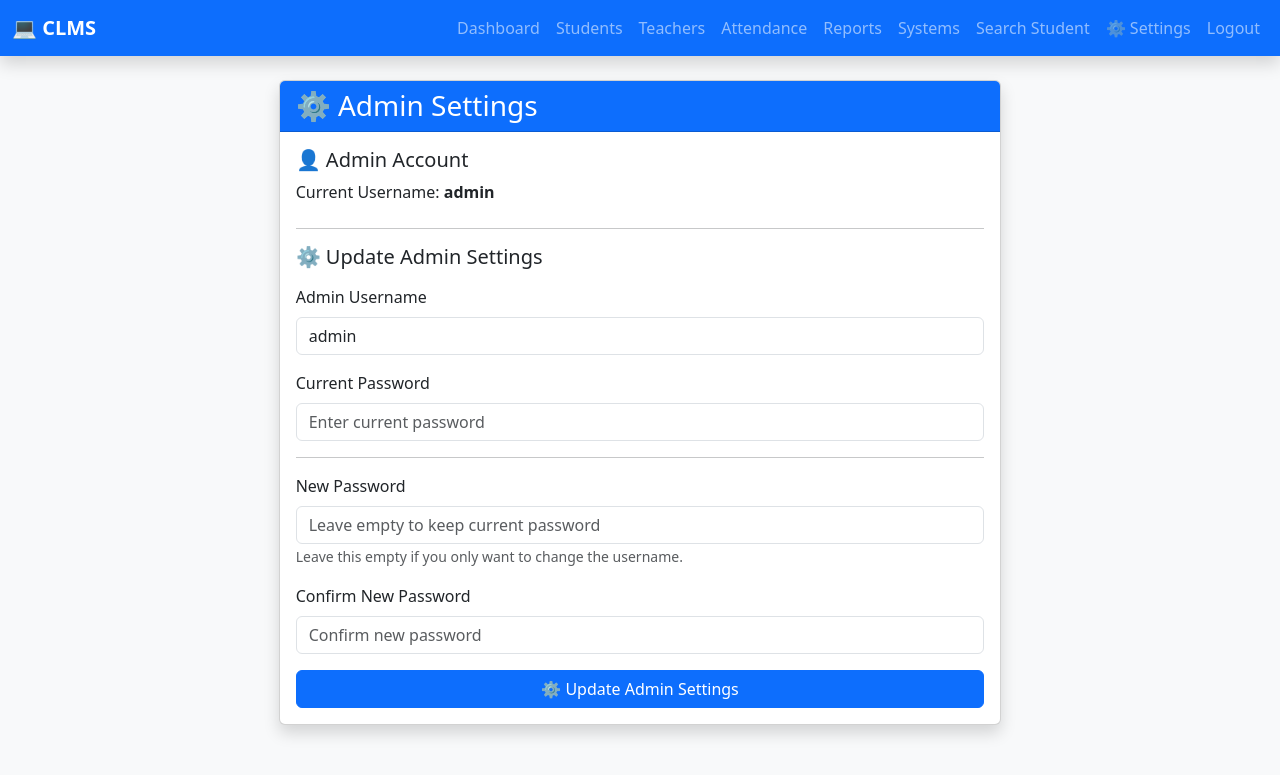
After one commit to syed-shairiyaz/ComputerLabManagementSystem, a Flask app: page /admin/settings in a window 1280 px wide. The commit adds this page. Shown: the top 775 px of the page. Run offline with Flask 3, Linux system fonts and the light colour scheme; the visitor is signed in with stand-in values (Sample User, id 1).

Commit message:
adding username/password changing setting

```diff
--- a/app/routes/main.py
+++ b/app/routes/main.py
@@ -2,6 +2,7 @@ from flask import Blueprint, render_template, request, redirect, url_for, sessio
 from datetime import date, datetime
 
 from app import db
+
 from app.models import (
     Student,
     Teacher,
@@ -35,6 +36,7 @@ def home():
 def admin_dashboard():
 
     if "admin_id" not in session:
+
         return redirect(
             url_for("main.admin_login")
         )
@@ -106,12 +108,10 @@ def admin_login():
 
         password = request.form["password"]
 
-
         admin = Admin.query.filter_by(
             username=username,
             password=password
         ).first()
-
 
         if admin:
 
@@ -123,12 +123,10 @@ def admin_login():
                 url_for("main.admin_dashboard")
             )
 
-
         flash(
             "Invalid Username or Password",
             "danger"
         )
-
 
     return render_template(
         "auth/admin_login.html"
@@ -151,12 +149,10 @@ def student_login():
 
         password = request.form["password"]
 
-
         student = Student.query.filter_by(
             student_id=student_id,
             password=password
         ).first()
-
 
         if student:
 
@@ -168,12 +164,10 @@ def student_login():
                 url_for("student.student_dashboard")
             )
 
-
         flash(
             "Invalid Student ID or Password",
             "danger"
         )
-
 
     return render_template(
         "auth/student_login.html"
@@ -181,16 +175,19 @@ def student_login():
 
 
 # =========================================================
-# ADMIN CHANGE PASSWORD
+# ADMIN SETTINGS
 # =========================================================
 
 @main.route(
-    "/admin/change-password",
+    "/admin/settings",
     methods=["GET", "POST"]
 )
-def change_admin_password():
+def admin_settings():
 
-    # Admin must be logged in
+    # -----------------------------------------------------
+    # ADMIN LOGIN PROTECTION
+    # -----------------------------------------------------
+
     if "admin_id" not in session:
 
         return redirect(
@@ -198,7 +195,10 @@ def change_admin_password():
         )
 
 
-    # Get currently logged-in admin
+    # -----------------------------------------------------
+    # GET CURRENT ADMIN
+    # -----------------------------------------------------
+
     admin = Admin.query.get(
         session["admin_id"]
     )
@@ -213,11 +213,19 @@ def change_admin_password():
         )
 
 
+    # -----------------------------------------------------
+    # UPDATE ADMIN SETTINGS
+    # -----------------------------------------------------
+
     if request.method == "POST":
 
         current_password = request.form[
             "current_password"
         ]
+
+        new_username = request.form[
+            "new_username"
+        ].strip()
 
         new_password = request.form[
             "new_password"
@@ -228,9 +236,9 @@ def change_admin_password():
         ]
 
 
-        # -----------------------------------------
+        # =================================================
         # CHECK CURRENT PASSWORD
-        # -----------------------------------------
+        # =================================================
 
         if admin.password != current_password:
 
@@ -240,64 +248,121 @@ def change_admin_password():
             )
 
             return redirect(
-                url_for("main.change_admin_password")
+                url_for("main.admin_settings")
             )
 
 
-        # -----------------------------------------
-        # CHECK NEW PASSWORD
-        # -----------------------------------------
+        # =================================================
+        # CHECK USERNAME
+        # =================================================
 
-        if len(new_password) < 6:
+        if not new_username:
 
             flash(
-                "New password must contain at least 6 characters.",
-                "warning"
-            )
-
-            return redirect(
-                url_for("main.change_admin_password")
-            )
-
-
-        # -----------------------------------------
-        # CONFIRM PASSWORD
-        # -----------------------------------------
-
-        if new_password != confirm_password:
-
-            flash(
-                "New passwords do not match.",
+                "Username cannot be empty.",
                 "danger"
             )
 
             return redirect(
-                url_for("main.change_admin_password")
+                url_for("main.admin_settings")
             )
 
 
-        # -----------------------------------------
-        # UPDATE PASSWORD
-        # -----------------------------------------
+        # -------------------------------------------------
+        # CHECK DUPLICATE USERNAME
+        # -------------------------------------------------
 
-        admin.password = new_password
+        existing_admin = Admin.query.filter(
+            Admin.username == new_username,
+            Admin.id != admin.id
+        ).first()
+
+
+        if existing_admin:
+
+            flash(
+                "This username is already taken.",
+                "danger"
+            )
+
+            return redirect(
+                url_for("main.admin_settings")
+            )
+
+
+        # =================================================
+        # CHECK PASSWORD
+        # =================================================
+
+        # Password is optional.
+        # If empty, keep the existing password.
+
+        if new_password:
+
+            if len(new_password) < 6:
+
+                flash(
+                    "New password must contain at least 6 characters.",
+                    "warning"
+                )
+
+                return redirect(
+                    url_for("main.admin_settings")
+                )
+
+
+            if new_password != confirm_password:
+
+                flash(
+                    "New passwords do not match.",
+                    "danger"
+                )
+
+                return redirect(
+                    url_for("main.admin_settings")
+                )
+
+
+            # Update password
+            admin.password = new_password
+
+
+        # =================================================
+        # UPDATE USERNAME
+        # =================================================
+
+        admin.username = new_username
+
+
+        # =================================================
+        # SAVE CHANGES
+        # =================================================
 
         db.session.commit()
 
 
+        # Update current session
+        session["admin_name"] = admin.username
+
+
         flash(
-            "Admin password changed successfully!",
+            "Admin settings updated successfully!",
             "success"
         )
 
 
         return redirect(
-            url_for("main.admin_dashboard")
+            url_for("main.admin_settings")
         )
 
 
+    # =====================================================
+    # DISPLAY SETTINGS PAGE
+    # =====================================================
+
     return render_template(
-        "admin/change_password.html"
+        "admin/settings.html",
+        admin=admin
     )
 
 
@@ -305,31 +370,49 @@ def change_admin_password():
 # WORKING DAYS
 # =========================================================
 
-@main.route("/admin/working-days", methods=["GET", "POST"])
+@main.route(
+    "/admin/working-days",
+    methods=["GET", "POST"]
+)
 def working_days():
 
     # Admin only
+
     if "admin_id" not in session:
-        return redirect(url_for("main.admin_login"))
 
-    # -----------------------------------------
+        return redirect(
+            url_for("main.admin_login")
+        )
+
+
+    # -----------------------------------------------------
     # ADD WORKING DAY
-    # -----------------------------------------
+    # -----------------------------------------------------
 
     if request.method == "POST":
 
         date_string = request.form["date"]
-        remarks = request.form.get("remarks", "").strip()
+
+        remarks = request.form.get(
+            "remarks",
+            ""
+        ).strip()
+
 
         selected_date = datetime.strptime(
             date_string,
             "%Y-%m-%d"
         ).date()
 
-        # Check duplicate date
+
+        # -------------------------------------------------
+        # CHECK DUPLICATE DATE
+        # -------------------------------------------------
+
         existing_day = WorkingDay.query.filter_by(
             date=selected_date
         ).first()
+
 
         if existing_day:
 
@@ -342,32 +425,48 @@ def working_days():
                 url_for("main.working_days")
             )
 
+
+        # -------------------------------------------------
+        # CREATE WORKING DAY
+        # -------------------------------------------------
+
         working_day = WorkingDay(
+
             date=selected_date,
+
             status="Working",
+
             remarks=remarks
         )
 
-        db.session.add(working_day)
+
+        db.session.add(
+            working_day
+        )
+
         db.session.commit()
+
 
         flash(
             "Working day added successfully!",
             "success"
         )
 
+
         return redirect(
             url_for("main.working_days")
         )
 
-    # -----------------------------------------
+
+    # -----------------------------------------------------
     # SHOW WORKING DAYS
-    # -----------------------------------------
+    # -----------------------------------------------------
 
     days = WorkingDay.query.order_by(
         WorkingDay.date.desc()
     ).all()
 
+
     return render_template(
         "admin/working_days.html",
         days=days
--- /dev/null
+++ b/app/templates/admin/settings.html
@@ -0,0 +1,177 @@
+{% extends "layout/base.html" %}
+
+{% block title %}
+Admin Settings
+{% endblock %}
+
+{% block content %}
+
+<div class="row justify-content-center">
+
+    <div class="col-md-7">
+
+        <div class="card shadow">
+
+            <div class="card-header bg-primary text-white">
+
+                <h3 class="mb-0">
+                    ⚙️ Admin Settings
+                </h3>
+
+            </div>
+
+            <div class="card-body">
+
+                <!-- Flash Messages -->
+
+                {% with messages = get_flashed_messages(with_categories=true) %}
+
+                    {% if messages %}
+
+                        {% for category, message in messages %}
+
+                            <div class="alert alert-{{ category }}">
+                                {{ message }}
+                            </div>
+
+                        {% endfor %}
+
+                    {% endif %}
+
+                {% endwith %}
+
+
+                <!-- Admin Account -->
+
+                <div class="mb-4">
+
+                    <h5>
+                        👤 Admin Account
+                    </h5>
+
+                    <p class="mb-0">
+
+                        Current Username:
+
+                        <strong>
+                            {{ admin.username }}
+                        </strong>
+
+                    </p>
+
+                </div>
+
+
+                <hr>
+
+
+                <!-- Update Admin Settings -->
+
+                <h5 class="mb-3">
+                    ⚙️ Update Admin Settings
+                </h5>
+
+
+                <form method="POST">
+
+
+                    <!-- NEW USERNAME -->
+
+                    <div class="mb-3">
+
+                        <label class="form-label">
+                            Admin Username
+                        </label>
+
+                        <input
+                            type="text"
+                            name="new_username"
+                            class="form-control"
+                            value="{{ admin.username }}"
+                            placeholder="Enter new username"
+                            required>
+
+                    </div>
+
+
+                    <!-- CURRENT PASSWORD -->
+
+                    <div class="mb-3">
+
+                        <label class="form-label">
+                            Current Password
+                        </label>
+
+                        <input
+                            type="password"
+                            name="current_password"
+                            class="form-control"
+                            placeholder="Enter current password"
+                            required>
+
+                    </div>
+
+
+                    <hr>
+
+
+                    <!-- NEW PASSWORD -->
+
+                    <div class="mb-3">
+
+                        <label class="form-label">
+                            New Password
+                        </label>
+
+                        <input
+                            type="password"
+                            name="new_password"
+                            class="form-control"
+                            placeholder="Leave empty to keep current password">
+
+                        <small class="text-muted">
+                            Leave this empty if you only want to change the username.
+                        </small>
+
+                    </div>
+
+
+                    <!-- CONFIRM PASSWORD -->
+
+                    <div class="mb-3">
+
+                        <label class="form-label">
+                            Confirm New Password
+                        </label>
+
+                        <input
+                            type="password"
+                            name="confirm_password"
+                            class="form-control"
+                            placeholder="Confirm new password">
+
+                    </div>
+
+
+                    <!-- SUBMIT -->
+
+                    <button
+                        type="submit"
+                        class="btn btn-primary w-100">
+
+                        ⚙️ Update Admin Settings
+
+                    </button>
+
+
+                </form>
+
+            </div>
+
+        </div>
+
+    </div>
+
+</div>
+
+{% endblock %}
--- a/app/templates/layout/base.html
+++ b/app/templates/layout/base.html
@@ -81,6 +81,12 @@
                 </li>
 
                 <li class="nav-item">
+                    <a class="nav-link" href="{{ url_for('main.admin_settings') }}">
+                     ⚙️ Settings
+                    </a>
+                </li>
+
+                <li class="nav-item">
                     <a class="nav-link" href="{{ url_for('main.logout') }}">
                       Logout
                     </a>
```
